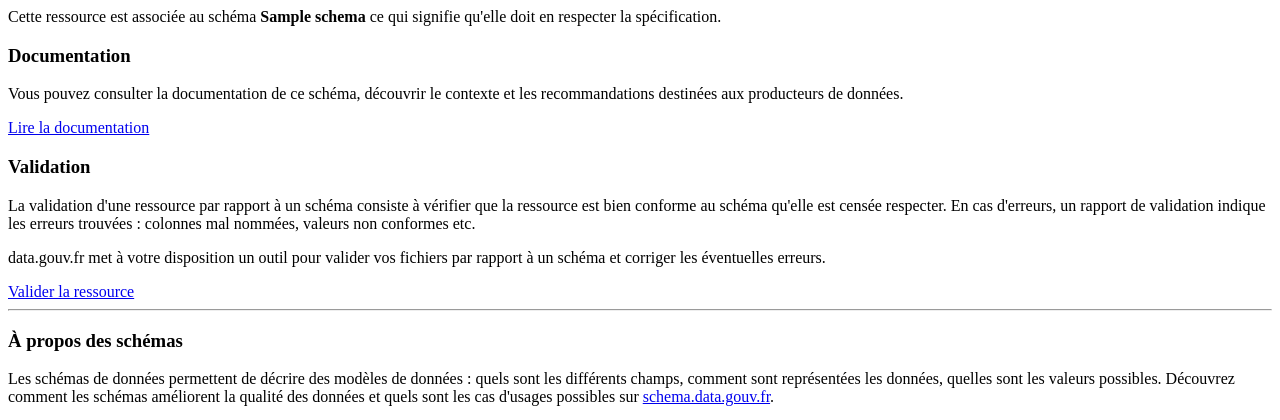
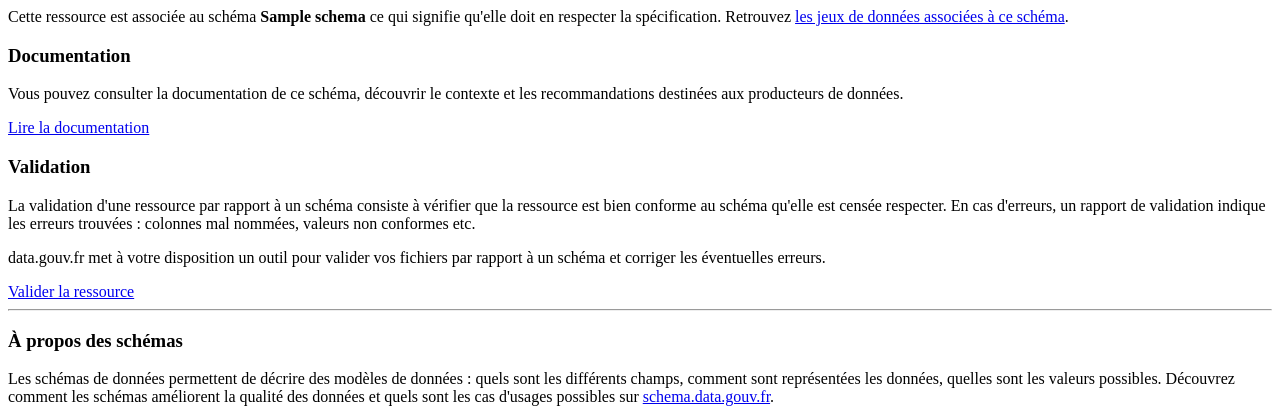
Before and after one commit to etalab/udata-schema-gouvfr, a Python web app: template udata_schema_gouvfr/templates/modal.html in a window 1280 px wide. Shown: the top 420 px of the page. Run offline with Jinja, Linux system fonts and the light colour scheme; the template is opened without the code that fills it: most values are stand-ins (such as "Sample title", 1, 10 or a date in 2020).

Commit message:
Link to other datasets with same schema

```diff
--- a/udata_schema_gouvfr/templates/modal.html
+++ b/udata_schema_gouvfr/templates/modal.html
@@ -6,7 +6,7 @@
     :visible="false">
     <div class="modal-body">
       <p>
-        Cette ressource est associée au schéma <b>{{ resource.schema }}</b> ce qui signifie qu'elle doit en respecter la spécification.
+        Cette ressource est associée au schéma <b>{{ resource.schema }}</b> ce qui signifie qu'elle doit en respecter la spécification. Retrouvez <a href="{{ url_for('datasets.list', schema=resource.schema) }}" title="Ressources associées au schéma {{ resource.schema }}">les jeux de données associées à ce schéma</a>.
       </p>
 
       <h3>Documentation</h3>
```
